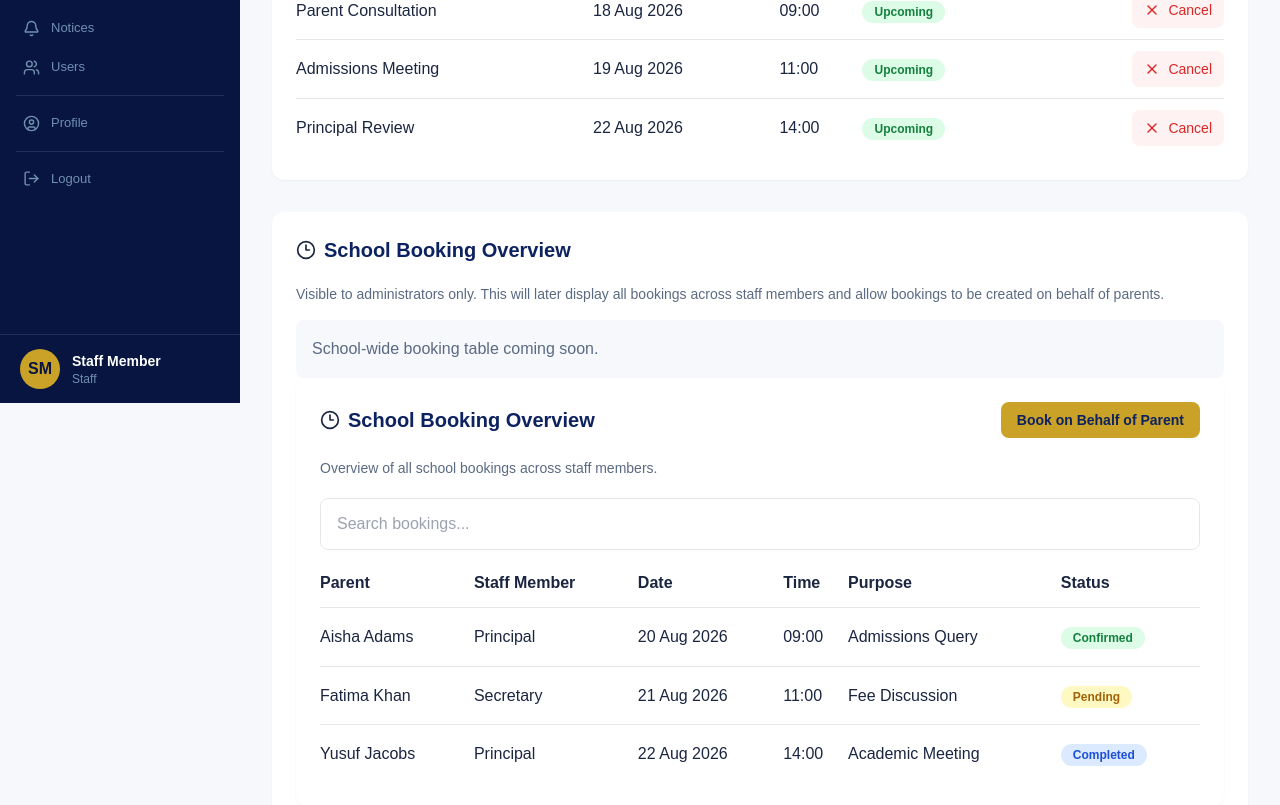
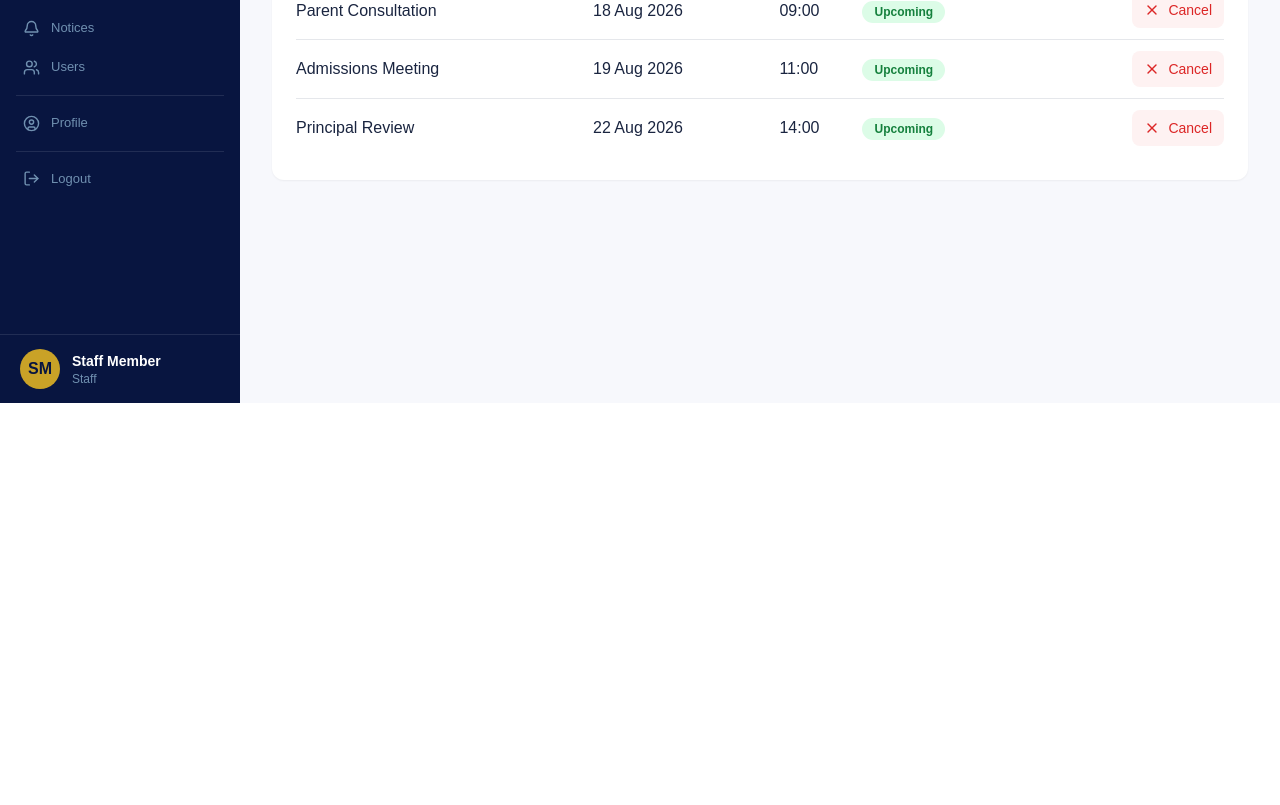
Before and after one commit to tashmacmay/hidayatul-islam-college-webapp-2.0, a Next.js app: page /staff/bookings in a window 1280 px wide. Shown: the part 397-1202 px from the top of the page. After the commit the page ends 800 px from the top, so only its background shows below. Built offline with nearby package versions, Linux system fonts and the light colour scheme.

Commit message:
Updated my bookings page on staff dashboard

```diff
--- a/src/app/staff/bookings/page.js
+++ b/src/app/staff/bookings/page.js
@@ -53,12 +53,9 @@ export default function BookingsPage() {
             href="/staff/bookings/create-booking"
             className="flex items-center gap-2 rounded-lg bg-gold px-4 py-2 font-semibold text-navy transition hover:opacity-90"
           >
-            <Plus size={18} />
-            Create Booking
-          </Link>
-              <button className="rounded-lg bg-gold px-4 py-2 text-sm font-semibold text-navy transition hover:opacity-90">
-      Book on Behalf of Parent
-    </button>
+          <Plus size={18} />
+            Book on Behalf of Parent
+         </Link>
 
           <Link
             href="/staff/bookings/availability"
@@ -156,136 +153,6 @@ export default function BookingsPage() {
           </table>
         </div>
       </div>
-
-    {/* School Overview Section */}
-      <div className="rounded-xl bg-white p-6 shadow-sm">
-        <div className="mb-5 flex items-center gap-2">
-          <Clock3 size={20} />
-
-          <h2 className="text-xl font-bold text-navy">
-            School Booking Overview
-          </h2>
-        </div>
-
-        <p className="mb-4 text-sm text-text-muted">
-          Visible to administrators only. This will later
-          display all bookings across staff members and allow
-          bookings to be created on behalf of parents.
-        </p>
-
-        <div className="rounded-lg bg-off-white p-4 text-text-muted">
-          School-wide booking table coming soon.
-        </div>
-
-
-        {/* School Overview Section */}
-<div className="rounded-xl bg-white p-6 shadow-sm">
-  <div className="mb-5 flex items-center justify-between">
-    <div className="flex items-center gap-2">
-      <Clock3 size={20} />
-
-      <h2 className="text-xl font-bold text-navy">
-        School Booking Overview
-      </h2>
-    </div>
-
-    <button className="rounded-lg bg-gold px-4 py-2 text-sm font-semibold text-navy transition hover:opacity-90">
-      Book on Behalf of Parent
-    </button>
   </div>
-
-  <p className="mb-5 text-sm text-text-muted">
-    Overview of all school bookings across staff members.
-  </p>
-
-  {/* Search */}
-  <div className="mb-5">
-    <input
-      type="text"
-      placeholder="Search bookings..."
-      className="w-full rounded-lg border border-gray-200 px-4 py-3 focus:border-gold focus:outline-none"
-    />
-  </div>
-
-  {/* Table */}
-  <div className="overflow-x-auto">
-    <table className="w-full text-left">
-      <thead>
-        <tr className="border-b">
-          <th className="pb-3">Parent</th>
-          <th className="pb-3">Staff Member</th>
-          <th className="pb-3">Date</th>
-          <th className="pb-3">Time</th>
-          <th className="pb-3">Purpose</th>
-          <th className="pb-3">Status</th>
-        </tr>
-      </thead>
-
-      <tbody>
-        <tr className="border-b">
-          <td className="py-4 font-medium">
-            Aisha Adams
-          </td>
-
-          <td>Principal</td>
-
-          <td>20 Aug 2026</td>
-
-          <td>09:00</td>
-
-          <td>Admissions Query</td>
-
-          <td>
-            <span className="rounded-full bg-green-100 px-3 py-1 text-xs font-semibold text-green-700">
-              Confirmed
-            </span>
-          </td>
-        </tr>
-
-        <tr className="border-b">
-          <td className="py-4 font-medium">
-            Fatima Khan
-          </td>
-
-          <td>Secretary</td>
-
-          <td>21 Aug 2026</td>
-
-          <td>11:00</td>
-
-          <td>Fee Discussion</td>
-
-          <td>
-            <span className="rounded-full bg-yellow-100 px-3 py-1 text-xs font-semibold text-yellow-700">
-              Pending
-            </span>
-          </td>
-        </tr>
-
-        <tr>
-          <td className="py-4 font-medium">
-            Yusuf Jacobs
-          </td>
-
-          <td>Principal</td>
-
-          <td>22 Aug 2026</td>
-
-          <td>14:00</td>
-
-          <td>Academic Meeting</td>
-
-          <td>
-            <span className="rounded-full bg-blue-100 px-3 py-1 text-xs font-semibold text-blue-700">
-              Completed
-            </span>
-          </td>
-        </tr>
-      </tbody>
-    </table>
-  </div>
-</div>
-      </div>
-    </div>
   );
 }
```
